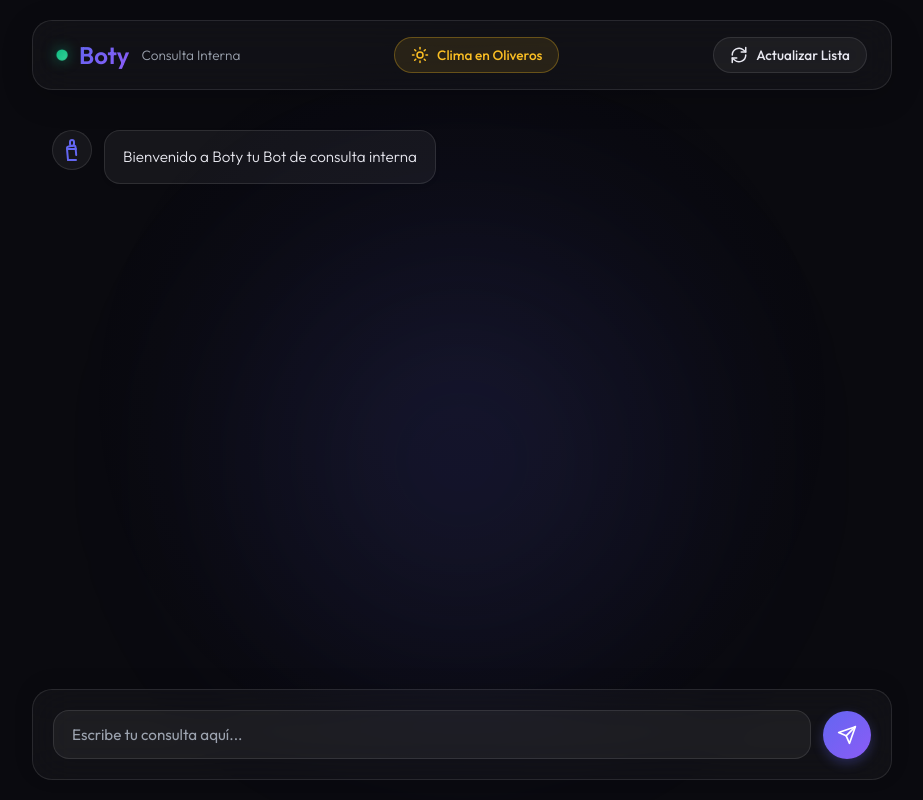
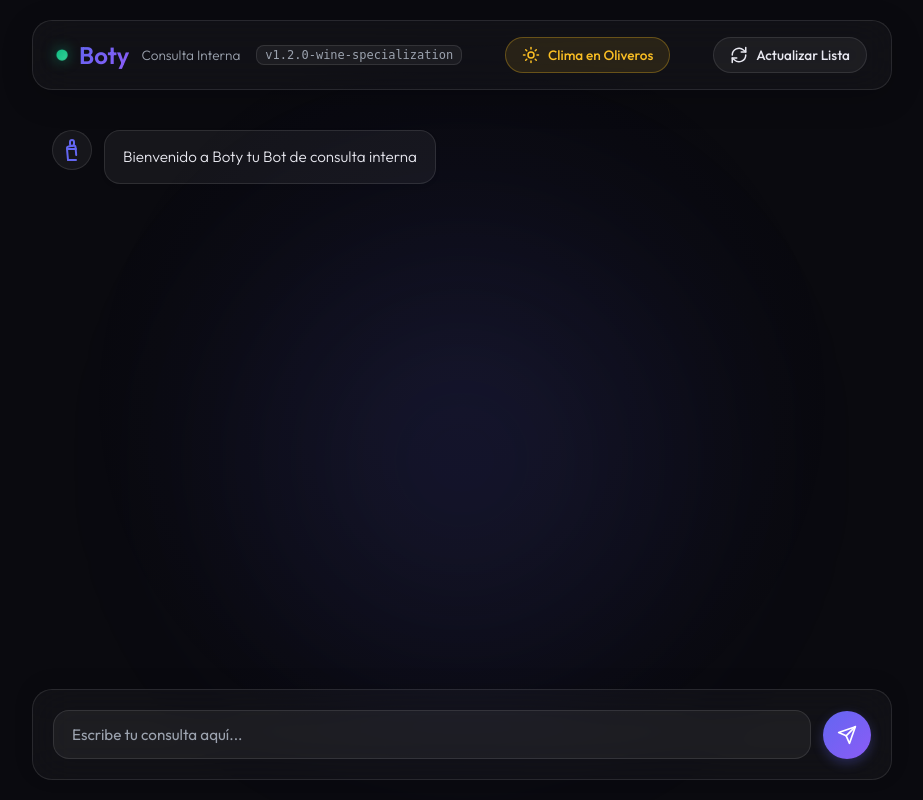
Before and after one commit to LegalHubArg/bot-analitica, a Flask app: page / in a window 1280 px wide. Shown: the whole page, without its empty margins (178-1101 px from the left). Run offline with Flask 3, Linux system fonts and the light colour scheme.

Commit message:
Agregar número de versión (1.2.0) al frontend para control de despliegue

```diff
--- a/app.py
+++ b/app.py
@@ -6,6 +6,8 @@ from analyzer import Analyzer
 
 # Load environment variables
 load_dotenv()
+
+APP_VERSION = "1.2.0-wine-specialization"
 
 app = Flask(__name__)
 
@@ -86,7 +88,7 @@ def load_drive_context():
 
 @app.route('/')
 def index():
-    return render_template('index.html')
+    return render_template('index.html', version=APP_VERSION)
 
 @app.route('/api/refresh', methods=['POST'])
 def refresh_context():
@@ -123,6 +125,7 @@ def debug_db():
 
         return jsonify({
             "status": "ok",
+            "version": APP_VERSION,
             "tables": tables,
             "database_url_masked": db_url_masked,
             "engine_dialect": str(analyzer.vector_store.engine.dialect.name)
--- a/static/style.css
+++ b/static/style.css
@@ -125,6 +125,17 @@ h1 {
     font-size: 0.85rem;
     color: var(--secondary-text);
     font-weight: 300;
+}
+
+.version-tag {
+    font-size: 0.75rem;
+    background: rgba(255, 255, 255, 0.05);
+    border: 1px solid var(--border-color);
+    padding: 2px 8px;
+    border-radius: 8px;
+    color: var(--secondary-text);
+    font-family: monospace;
+    margin-left: 4px;
 }
 
 .icon-btn {
--- a/templates/index.html
+++ b/templates/index.html
@@ -22,6 +22,7 @@
                 <div class="status-dot"></div>
                 <h1>Boty</h1>
                 <span class="subtitle">Consulta Interna</span>
+                <span class="version-tag">v{{ version }}</span>
             </div>
             <button id="weather-btn" class="weather-action-btn" title="Ver clima en Oliveros">
                 <svg xmlns="http://www.w3.org/2000/svg" width="18" height="18" viewBox="0 0 24 24" fill="none"
```
